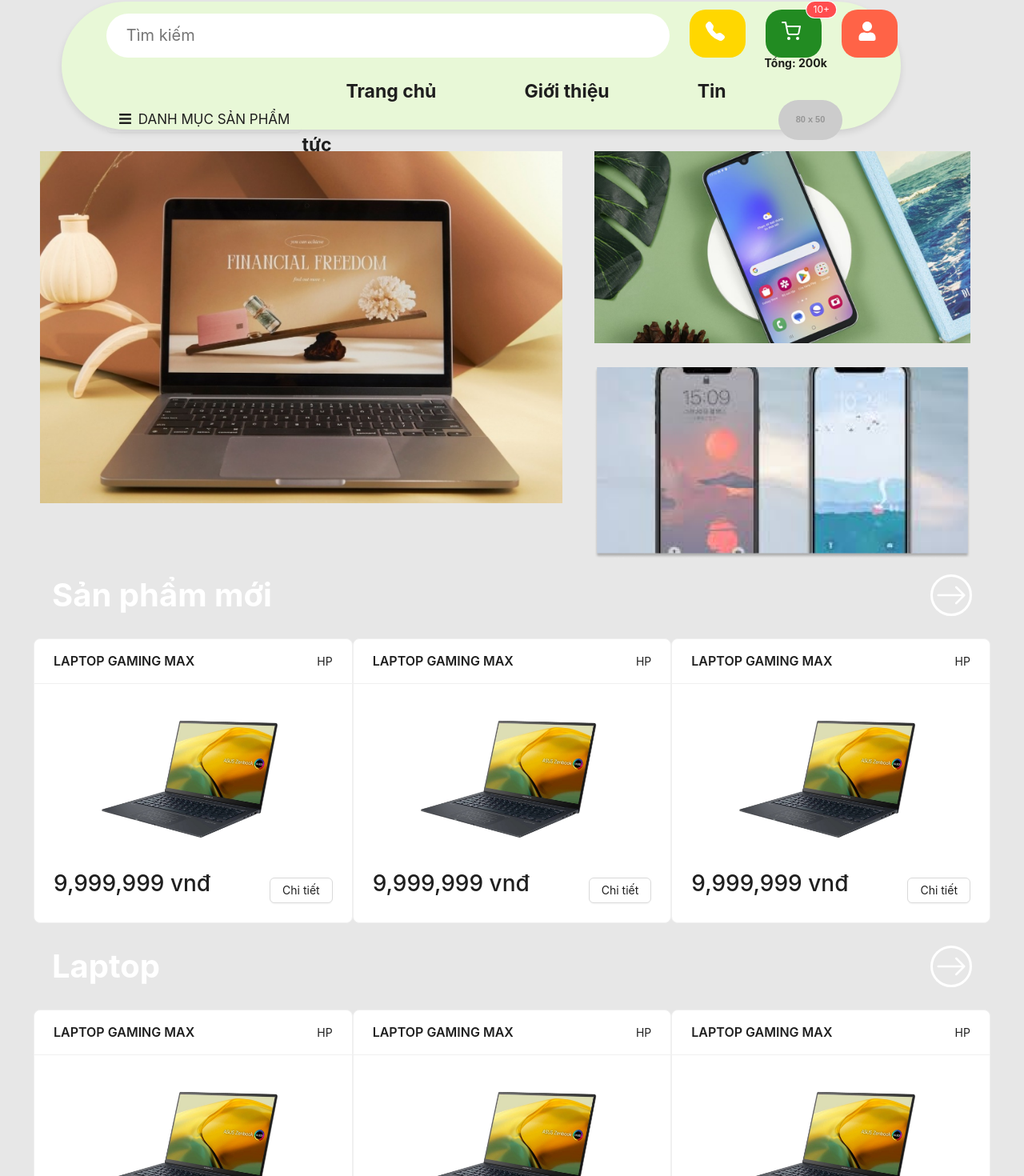
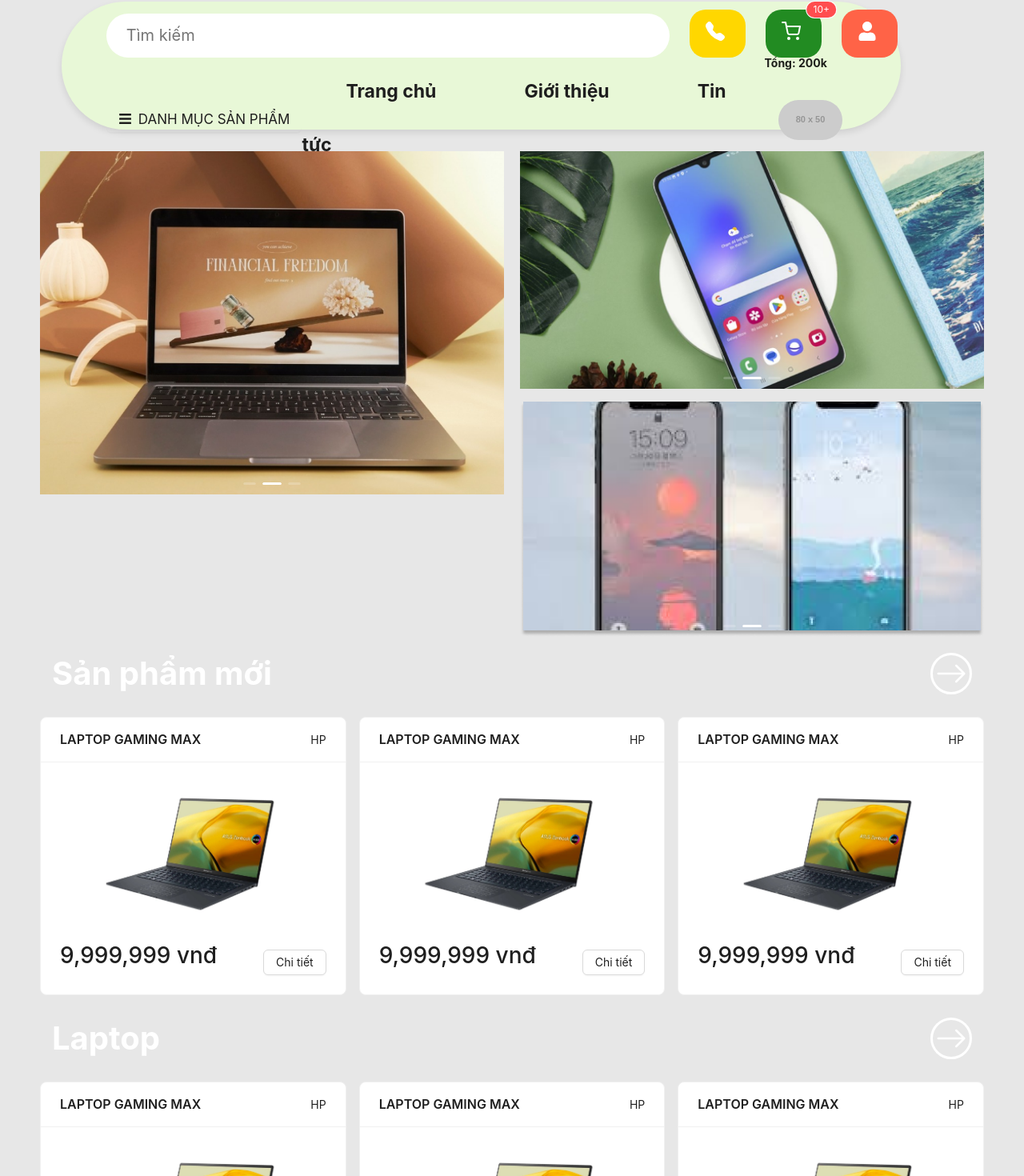
Before and after one commit to TellYaHeadliner/Pixel-Shop-Project, a React (Vite) app in the folder FE-E-commerce/: page / in a window 1280 px wide. Shown: the part 11-1481 px from the top of the page at 80% size. Built offline with nearby package versions, Linux system fonts and the light colour scheme.

Commit message:
Fix: Sửa lại Slideshow

```diff
--- a/FE-E-commerce/src/components/Client/Slideshow/SlideshowAds.jsx
+++ b/FE-E-commerce/src/components/Client/Slideshow/SlideshowAds.jsx
@@ -1,37 +1,41 @@
+import { Carousel } from "antd";
 
-import { Carousel } from "antd";
-import styles from "./SlideShowAds.module.css"
-
-const SlideShowAds = ({ width = "100%" ,height = "100%" }) => {
+const SlideShowAds = ({ width = "100%" ,height = "100%", linkImg }) => {
   return (
-    <Carousel
-      autoplay
-    >
-      <div>
+    <>
+      <Carousel autoplay>
           <img
-          src="/imgs/slideshow1.png"
+            src={linkImg}
             alt=""
-          className={styles.imageSlideShow}
-          style={{ width: width, height: height, objectFit: "cover" }}
+            style={{
+              width: width,
+              height: height,
+              objectFit: "cover",
+              imageRendering: "optimize",
+            }}
           />
-      </div>
-      <div>
           <img
-          src="/imgs/slideshow2.png"
+            src={linkImg}
             alt=""
-          className={styles.imageSlideShow}
-          style={{ width: width, height: height, objectFit: "cover" }}
+            style={{
+              width: width,
+              height: height,
+              objectFit: "cover",
+              imageRendering: "optimize",
+            }}
           />
-      </div>
-      <div>
           <img
-          src="/imgs/slideshow3.png"
+            src={linkImg}
             alt=""
-          className={styles.imageSlideShow}
-          style={{ width: width, height: height, objectFit: "cover" }}
+            style={{
+              width: width,
+              height: height,
+              objectFit: "cover",
+              imageRendering: "optimize",
+            }}
           />
-      </div>
       </Carousel>
+    </>
   );
 }
 
--- a/FE-E-commerce/src/pages/Client/Home/Home.jsx
+++ b/FE-E-commerce/src/pages/Client/Home/Home.jsx
@@ -3,49 +3,33 @@ import { Row, Col, Layout, Image } from "antd";
 import SanPhamNav from "../../../components/Client/Button/SanPhamNav";
 import SanPhamCard from "../../../components/Client/Cards/CardSanPham";
 import "./Home.scss"
+import SlideShowAds from "../../../components/Client/Slideshow/SlideShowAds";
 const { Content } = Layout;
 
 const Home = () => {
   return (
-    <Layout className="user-home-layout" >
+    <Layout className="user-home-layout">
       <Content
         className="user-home-content"
         style={{
-          imageRendering: 'optimizeQuality',
-        }}>
-        <Row gutter={[100, 10]} >
-          <Col span={13}>
-            <Image
-              src="/imgs/slideshow1.png"
-              alt=""
-              height='93%'
-              width='110%'
-              style={{
-                imageRendering: 'optimizeQuality',
-              }}
-              preview={false}
+          imageRendering: "optimizeQuality",
+        }}
+      >
+        <Row gutter={[20, 20]}>
+          <Col xs={24} lg={12}>
+            <SlideShowAds
+              linkImg="/imgs/slideshow1.png"
             />
           </Col>
-          <Col span={1}>
-            <Image
-              src="/imgs/slideshow2.png"
-              preview={false}
-              width='470px'
-              style={{
-                imageRendering: 'optimizeQuality',
-                marginBottom: '30px'
-              }}
-            />
-            <Image
-              src="/imgs/slideshow3.png"
-              alt=""
-              preview={false}
-              width='470px'
-              style={{
-                imageRendering: 'optimizeQuality',
-                margin: '0'
-              }}
-            />
+          <Col xs={24} md={12}>
+            <Row gutter={[16, 16]}>
+              <Col span={24}>
+                <SlideShowAds height="25%" linkImg="/imgs/slideshow2.png" />
+              </Col>
+              <Col span={24}>
+                <SlideShowAds height="25%" linkImg="/imgs/slideshow3.png" />
+              </Col>
+            </Row>
           </Col>
         </Row>
 
@@ -53,13 +37,13 @@ const Home = () => {
           <SanPhamNav title="Sản phẩm mới" />
         </div>
         <Row gutter={[16, 16]} className="my-4">
-          <Col span={8} className="p-0 d-flex justify-content-center">
+          <Col xs={24} sm={12} lg={8}>
             <SanPhamCard />
           </Col>
-          <Col span={8} className="p-0 d-flex justify-content-center">
+          <Col xs={24} sm={12} lg={8}>
             <SanPhamCard />
           </Col>
-          <Col span={8} className="p-0 d-flex justify-content-center">
+          <Col xs={24} sm={12} lg={8}>
             <SanPhamCard />
           </Col>
         </Row>
@@ -68,28 +52,22 @@ const Home = () => {
           <SanPhamNav title="Laptop" />
         </div>
         <Row gutter={[16, 16]} className="my-4">
-          <Col span={8} className="p-0 d-flex justify-content-center">
+          <Col xs={24} sm={12} lg={8}>
             <SanPhamCard />
           </Col>
-          <Col span={8} className="p-0 d-flex justify-content-center">
+          <Col xs={24} sm={12} lg={8}>
             <SanPhamCard />
           </Col>
-          <Col span={8} className="p-0 d-flex justify-content-center">
+          <Col xs={24} sm={12} lg={8}>
             <SanPhamCard />
           </Col>
         </Row>
 
         <div className="mt-3">
-          <Image
-            src="/imgs/banner.png"
-            alt=""
-            width="100%"
-            preview={false}
-            style={{ maxHeight: '50vh', objectFit: 'cover', imageRendering: 'optimizeQuality', }}
-          />
+
         </div>
       </Content>
-    </Layout >
+    </Layout>
   );
 };
 
```
Also changed, not shown: FE-E-commerce/src/components/Client/Slideshow/SlideShowAds.module.css (deleted, +0 -8 lines). Lines whose indentation alone changed are shown as unchanged.
